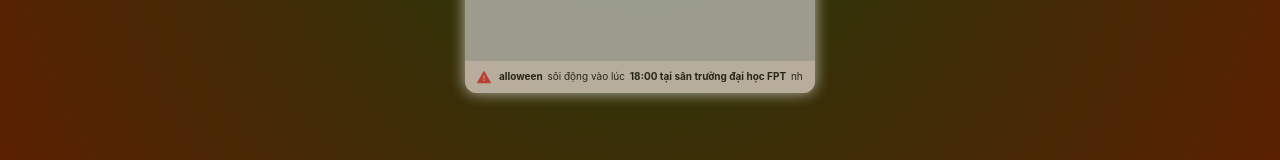
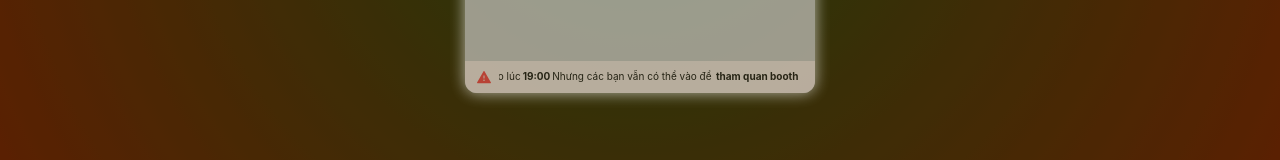
Before and after one commit to giakhang3005/csg-hlw23, a React (Create React App) app: page /1 in a window 1280 px wide. Shown: the part 572-732 px from the top of the page. Built offline with nearby package versions, Linux system fonts and the light colour scheme; no server answers.

Commit message:
add message

```diff
--- a/src/Components/Detail/Detail.js
+++ b/src/Components/Detail/Detail.js
@@ -297,14 +297,14 @@ export function Detail() {
             speed={25}
           >
             <span style={{ margin: "0 3px 0 3px" }}>
-              Bạn đừng bỏ lỡ{" "}
-              <b style={{ margin: "0 2px 0 2px" }}>đêm nhạc Halloween</b> sôi
-              động vào lúc{" "}
+              Các booth game sẽ đóng vào lúc
+              <b style={{ margin: "0 2px 0 2px" }}>19:00</b>
+              Nhưng các bạn vẫn có thể vào để
               <b style={{ margin: "0 2px 0 2px" }}>
                 {" "}
-                18:00 tại sân trường đại học FPT
+                tham quan booth
               </b>{" "}
-              nhé ^^{" "}
+              ^^
             </span>
           </Marquee>
         }
```
